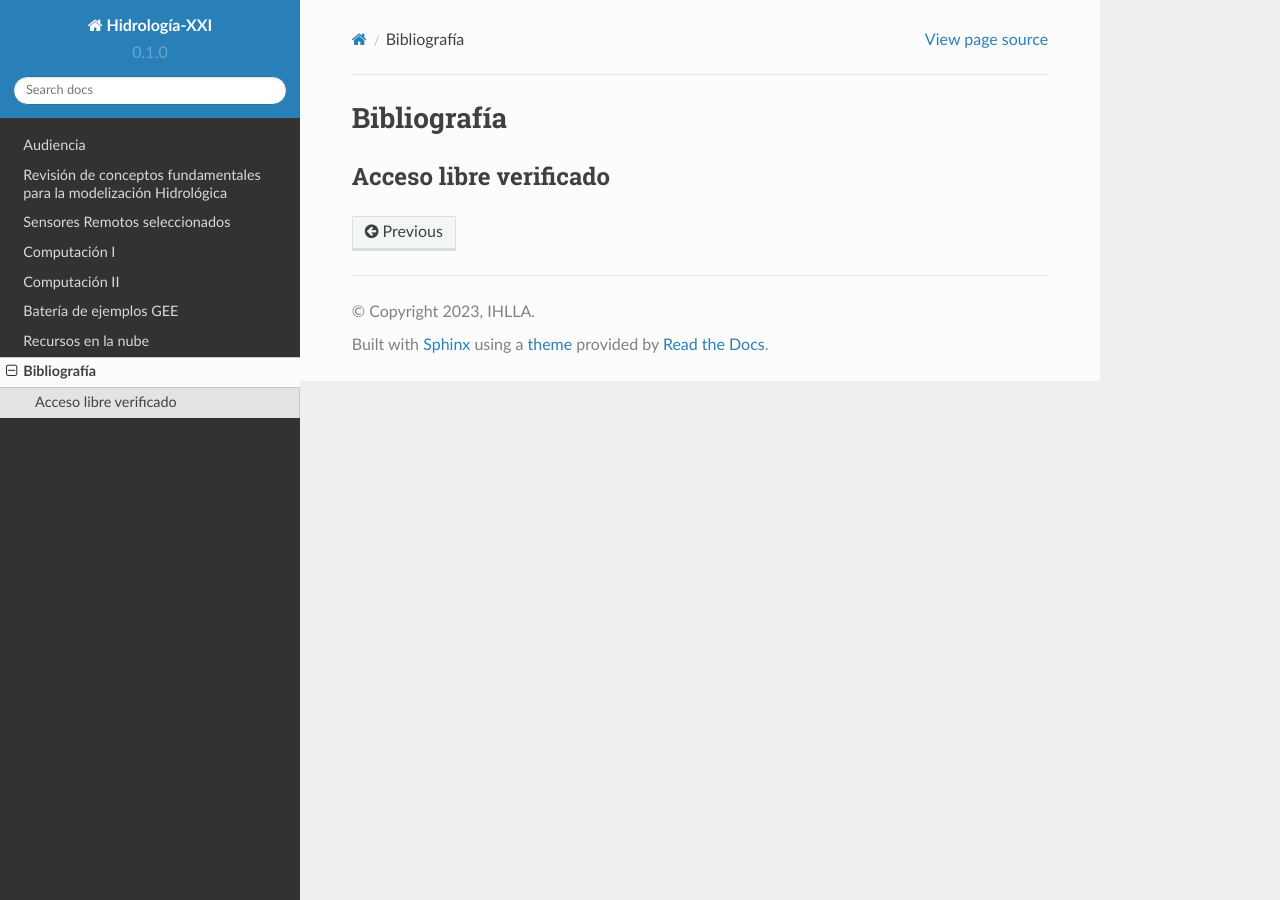
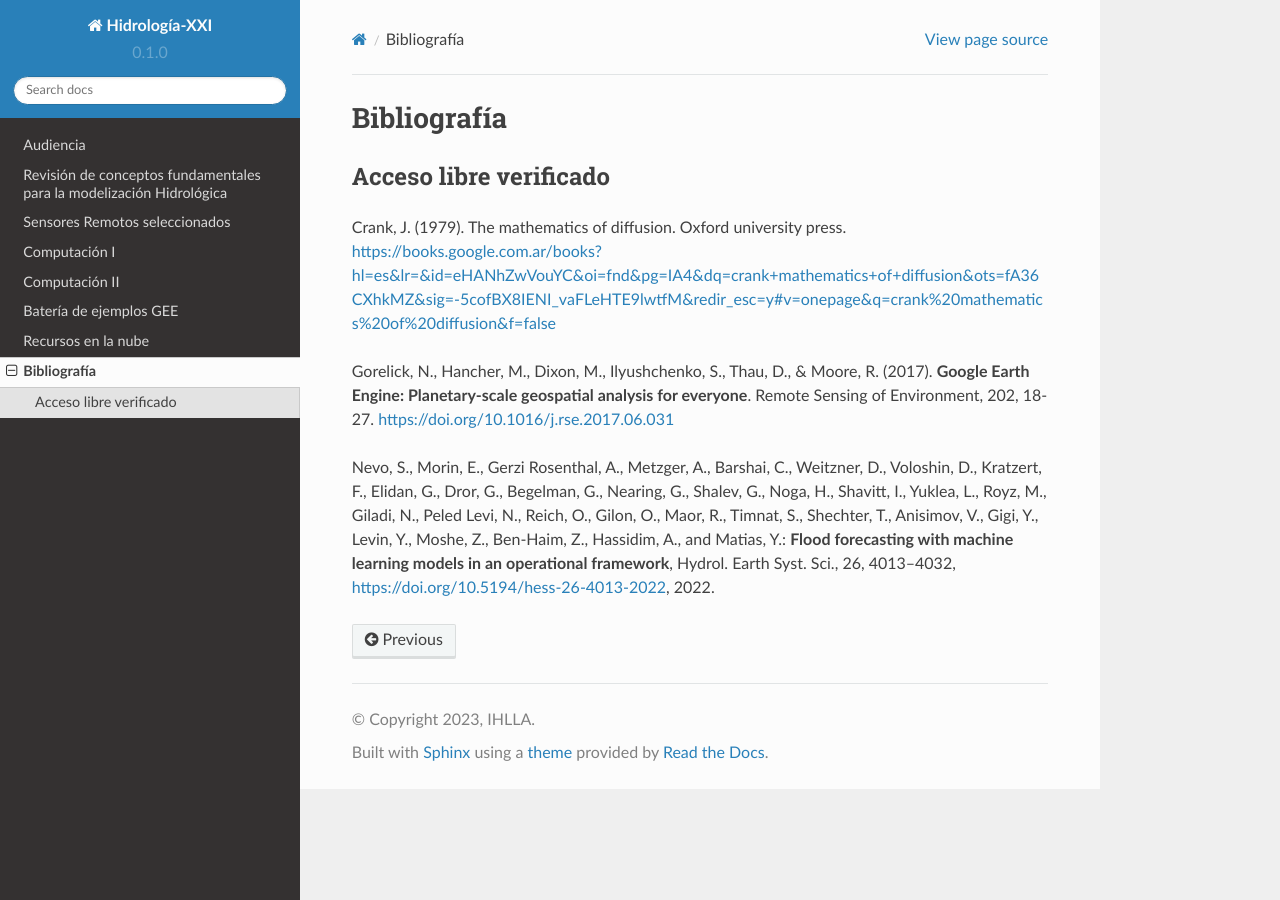
Before and after one commit to ivillamadrid/HidrologiaXXI, a Sphinx documentation site: the page built from docs/source/bibliografia.rst, in a window 1280 px wide. Built offline with Sphinx 7.4.7 and the Read the Docs theme 2.0.0, drawn with Linux system fonts in a browser that asks for light colours.

Commit message:
Update bibliografia.rst

```diff
--- a/docs/source/bibliografia.rst
+++ b/docs/source/bibliografia.rst
@@ -3,3 +3,8 @@ Bibliografía
 
 Acceso libre verificado
 -----------------------
+Crank, J. (1979). The mathematics of diffusion. Oxford university press. https://books.google.com.ar/books?hl=es&lr=&id=eHANhZwVouYC&oi=fnd&pg=IA4&dq=crank+mathematics+of+diffusion&ots=fA36CXhkMZ&sig=-5cofBX8IENI_vaFLeHTE9lwtfM&redir_esc=y#v=onepage&q=crank%20mathematics%20of%20diffusion&f=false
+
+Gorelick, N., Hancher, M., Dixon, M., Ilyushchenko, S., Thau, D., & Moore, R. (2017). **Google Earth Engine: Planetary-scale geospatial analysis for everyone**. Remote Sensing of Environment, 202, 18-27. https://doi.org/10.1016/j.rse.2017.06.031
+
+Nevo, S., Morin, E., Gerzi Rosenthal, A., Metzger, A., Barshai, C., Weitzner, D., Voloshin, D., Kratzert, F., Elidan, G., Dror, G., Begelman, G., Nearing, G., Shalev, G., Noga, H., Shavitt, I., Yuklea, L., Royz, M., Giladi, N., Peled Levi, N., Reich, O., Gilon, O., Maor, R., Timnat, S., Shechter, T., Anisimov, V., Gigi, Y., Levin, Y., Moshe, Z., Ben-Haim, Z., Hassidim, A., and Matias, Y.: **Flood forecasting with machine learning models in an operational framework**, Hydrol. Earth Syst. Sci., 26, 4013–4032, https://doi.org/10.5194/hess-26-4013-2022, 2022.
```
